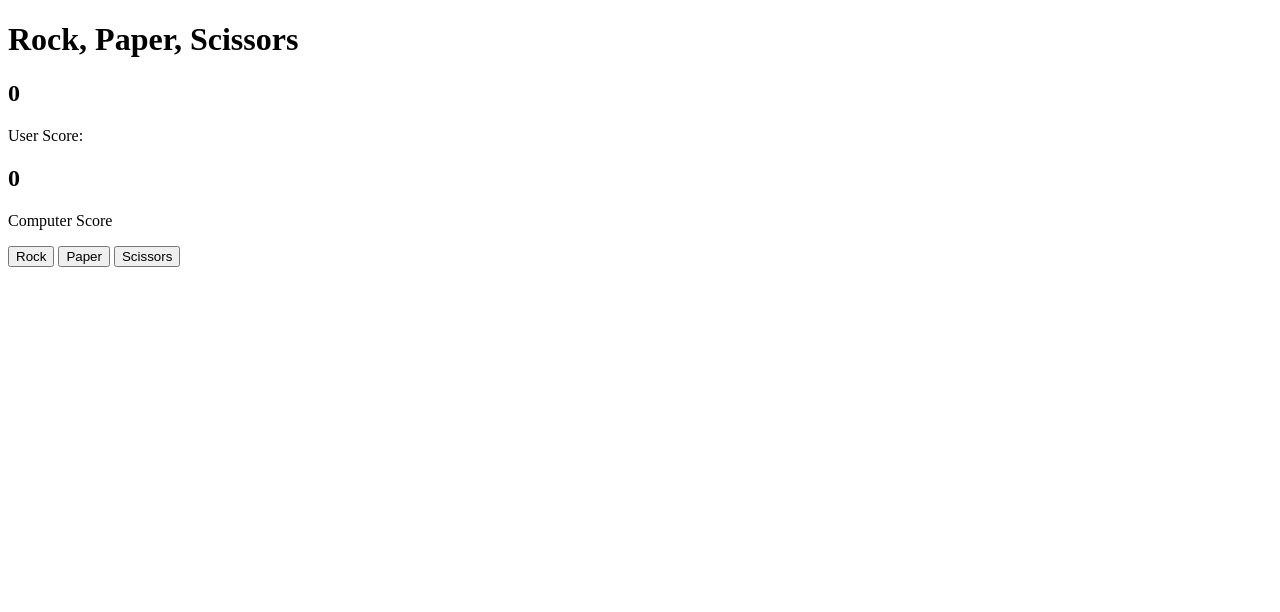
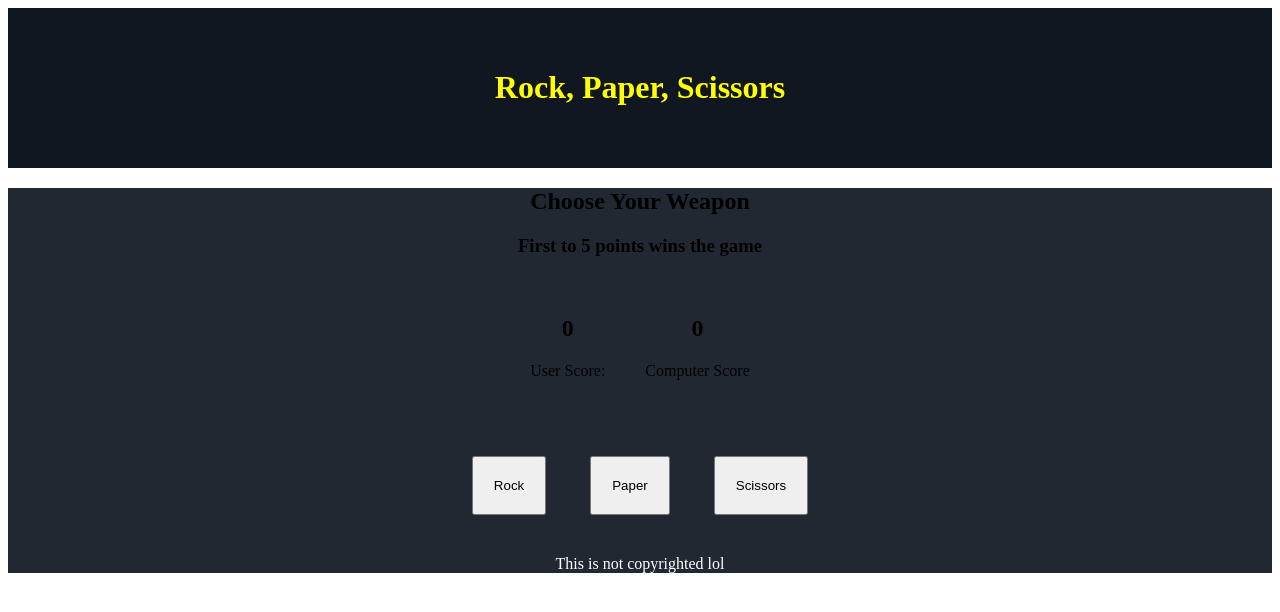
Before and after one commit to jamieolsen12/odin-rock-paper-scissors, a plain HTML site: page index.html in a window 1280 px wide. Drawn offline with Linux system fonts and the light colour scheme.

Commit message:
add footer. Add css properties such as background color, color, to header. Add background color to main section. Use flexbox for user score section and button section. Add h2 for hero text, and h3 for rules on how to to win

```diff
--- a/index.html
+++ b/index.html
@@ -4,7 +4,7 @@
     <meta charset="UTF-8">
     <meta http-equiv="X-UA-Compatible" content="IE=edge">
     <meta name="viewport" content="width=device-width, initial-scale=1.0">
-    <link type="stylesheet" href="styles.css">
+    <link rel="stylesheet" href="styles.css">
     <title>Rock, Paper, Scissors</title>
 </head>
 <body>
@@ -14,15 +14,18 @@
     </header>
     <main class="main">
 
+        <h2>Choose Your Weapon</h2>
+
+        <h3>First to 5 points wins the game</h3>
 
         <div class="scoreboard">
 
-            <div class="user-score-box">
+            <div class="score-box" id="user-score-box">
                 <h2 class="user-score-number">0</h2>
                 <p>User Score:</p>
             </div>
 
-            <div class="computer-score-box">
+            <div class="score-box" id="computer-score-box">
                 <h2 class="computer-score-number">0</h2>
                 <p>Computer Score</p>
             </div>
@@ -35,6 +38,8 @@
             <button class="scissors-button choice-button">Scissors</button>
         </div>
 
+        <footer class="footer">This is not copyrighted lol</footer>
+
     </main>
 
     <script src="app.js"></script>
--- a/styles.css
+++ b/styles.css
@@ -0,0 +1,38 @@
+
+
+header {
+    text-align: center;
+    background-color: #111720;
+    color: yellow;
+    margin: 0px 0px 0px 0px;
+    padding: 40px;
+}
+
+main {
+    text-align: center;
+    background-color:  #222831;
+}
+
+.scoreboard {
+    display: flex;
+    flex-direction: row;
+    justify-content: center;
+}
+
+.score-box {
+    padding: 20px;
+}
+
+.choice-buttons {
+    padding: 20px;
+}
+
+.choice-button {
+    padding: 20px;
+    margin: 20px;
+}
+
+
+footer {
+    color: white;
+}
```
